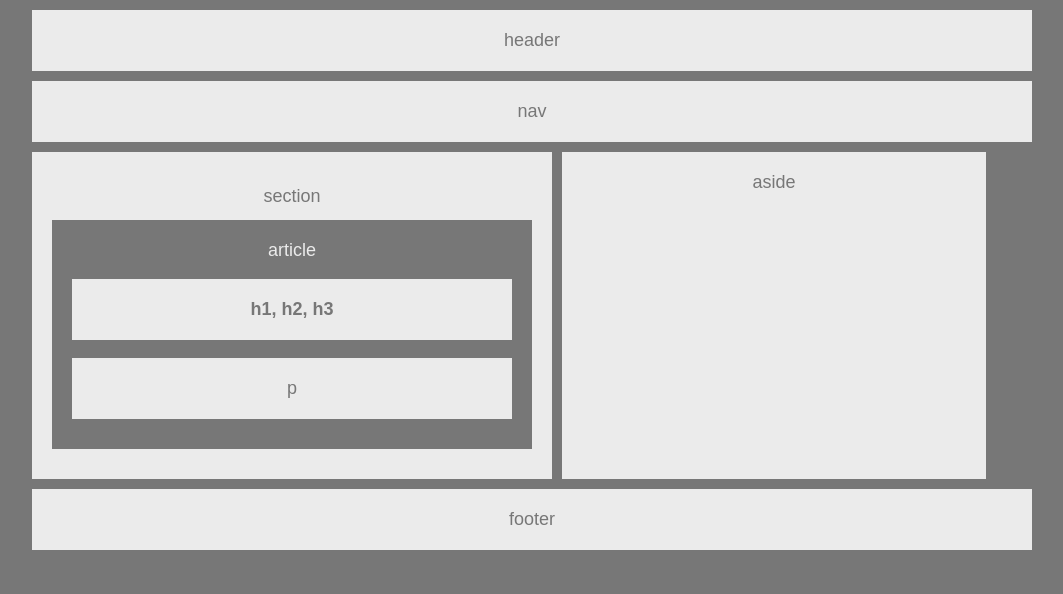
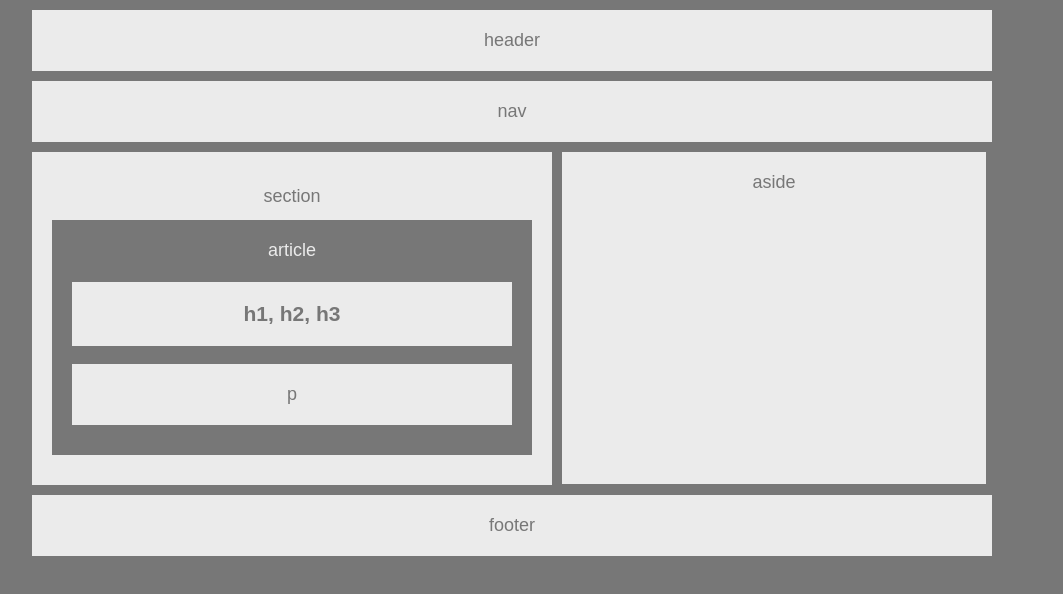
Before and after one commit to BlaiseAK/HW-Wireframe, a plain HTML site: page index.html in a window 1280 px wide. Shown: the whole page, without its empty margins (128-1191 px from the left). Drawn offline with Linux system fonts and the light colour scheme.

Commit message:
Width changed to Auto for Header, footer, and nav

```diff
--- a/index.html
+++ b/index.html
@@ -25,9 +25,9 @@
             <div>section</div>
             <article>
                 article
-                <p class="boldtext">
+                <h1>
                     h1, h2, h3
-                </p>
+                </h1>
 
                 <p>
                     p
--- a/style.css
+++ b/style.css
@@ -10,7 +10,7 @@ body {
 
 header {
     background: #ebebeb;
-    width: 100%;
+    width: auto;
     margin-top: 10px;
     margin-bottom: 10px;
     padding: 20px;
@@ -19,7 +19,7 @@ header {
 
 nav {
     background: #ebebeb;
-    width: 100%;
+    width: auto;
     margin-bottom: 10px;
     padding: 20px;
     text-align: center;
@@ -43,7 +43,8 @@ aside {
     padding: 20px;
     text-align: center;
     float: left;
-    height: 287px;
+    height: 292px;
+
 }
 
 .clearfix::after {
@@ -55,6 +56,14 @@ aside {
 article {
     background: #777;
     color: #ebebeb;
+    margin-bottom: 10px;
+    padding: 20px;
+    text-align: center;
+}
+
+h1 {
+    background: #ebebeb;
+    color: #777;
     margin-bottom: 10px;
     padding: 20px;
     text-align: center;
@@ -76,14 +85,9 @@ footer {
     text-align: center;
     clear: both;
     overflow: auto;
-    width: 100%;
+    width: auto;
 }
 
 div {
     line-height: 48px;
 }
-
-.boldtext {
-    font-weight: bolder;
-
-}
```
